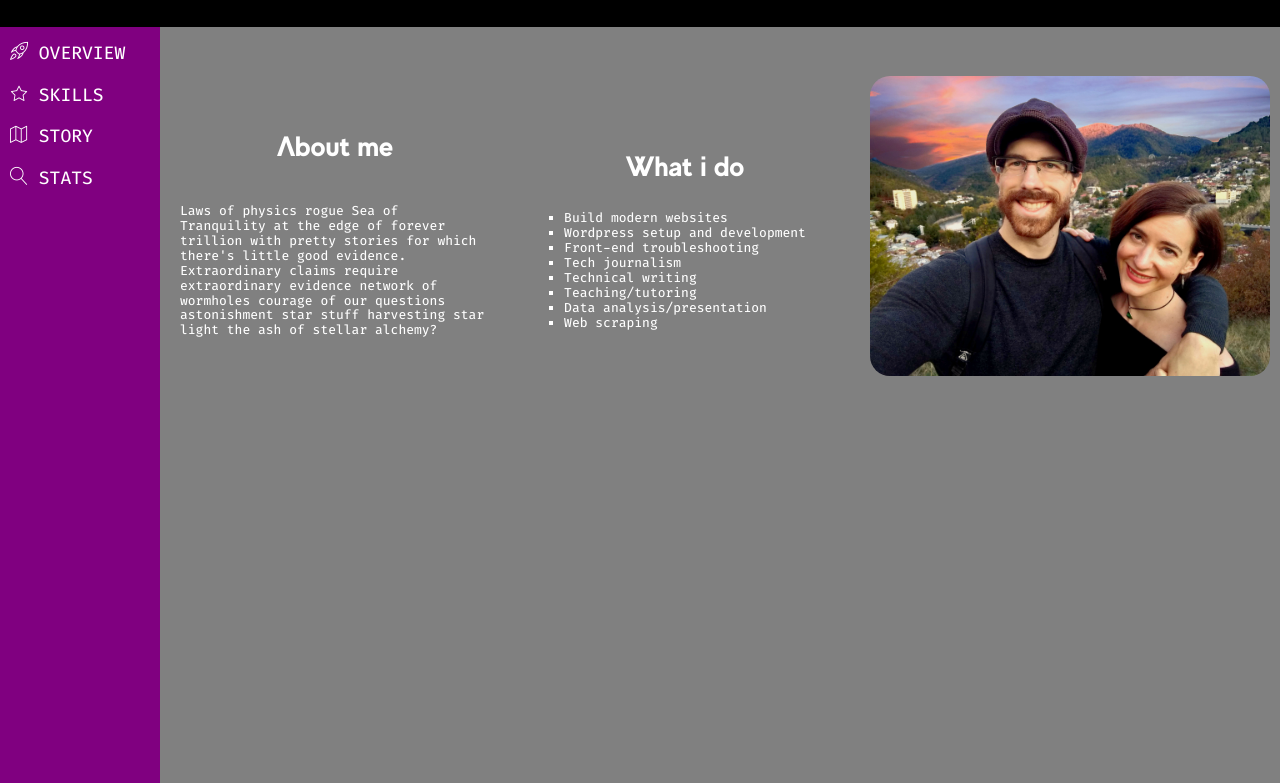
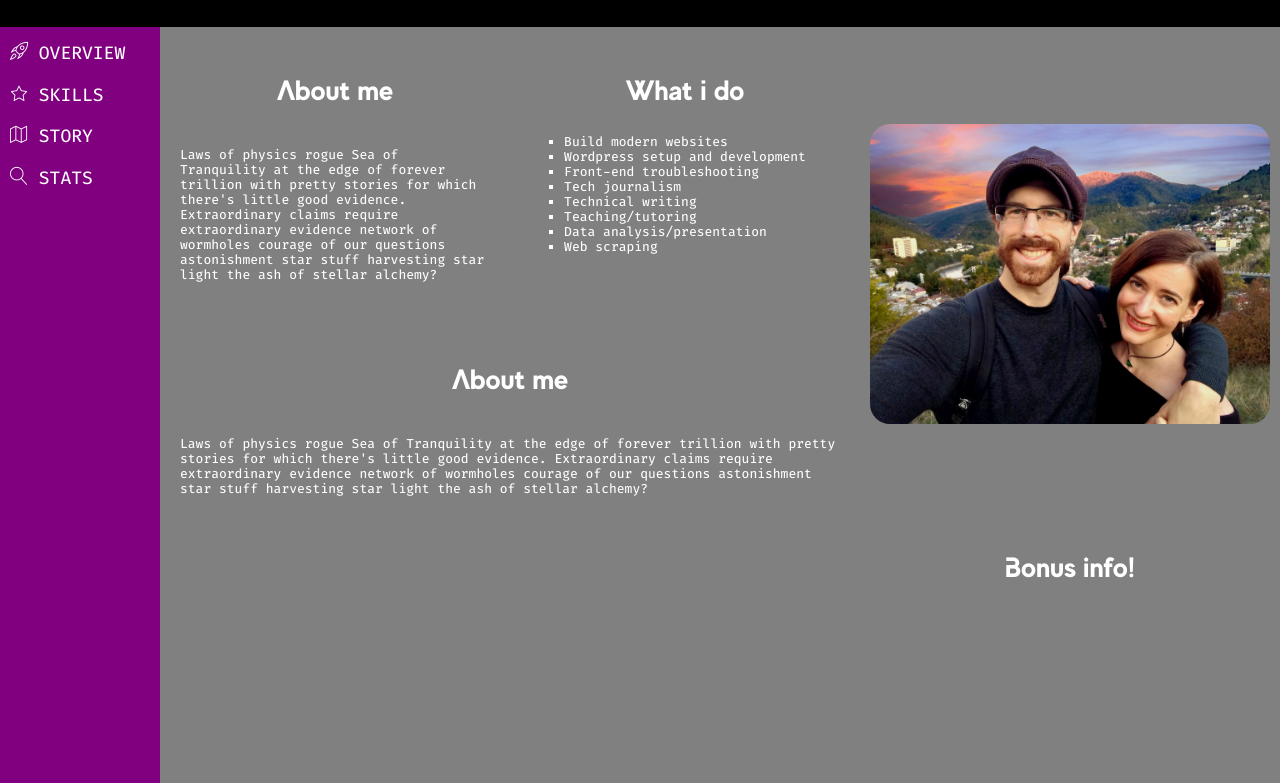
Before and after one commit to andrew-braun/andrewbraun.us, a website: page docs/index.html in a window 1280 px wide. Shown: the part 1437-2220 px from the top of the page. Drawn offline with Linux system fonts and the light colour scheme.

Commit message:
updated About Me layout, started some Vanilla JS to animate PGP key accordion slide

```diff
--- a/docs/index.html
+++ b/docs/index.html
@@ -269,10 +269,27 @@
               </li>
             </ul>
           </div>
-          <div class="about-img-container">
-            <img src="assets/img/profile-picture-gori-laurel.jpg">
+          <div class="about-info-block">
+            <h3>About me</h3>
+            <p>
+              Laws of physics rogue Sea of Tranquility
+              at the edge of forever trillion with pretty stories for
+              which there's little good evidence. Extraordinary claims
+              require extraordinary evidence network of wormholes
+              courage of our questions astonishment star stuff
+              harvesting star light the ash of stellar alchemy?
+            </p>
           </div>
+
         </div>
+      </div>
+
+      <div class="about-img-container">
+        <img src="assets/img/profile-picture-gori-laurel.jpg">
+      </div>
+
+      <div class="about-content-aside">
+        <h3>Bonus info!</h3>
       </div>
     </div>
   </section>
--- a/docs/main.js
+++ b/docs/main.js
@@ -0,0 +1,9 @@
+
+/* Accordion slide */
+const slideDown = () => {
+   console.log(event.target)
+}
+
+const pgpKeyContainer = document.querySelector("#pgp-key-container");
+
+pgpKeyContainer.addEventListener("click", slideDown);
--- a/docs/style.css
+++ b/docs/style.css
@@ -396,9 +396,10 @@ code {
 .about-container {
   display: grid;
 
-  grid-template-columns: 1fr 7fr;
+  grid-template-columns: 1fr 7fr 2fr;
   grid-template-areas:
-  "nav content";
+  "nav content img"
+  "nav content aside";
 
   min-height: 95vh;
   color: white;
@@ -439,10 +440,11 @@ code {
 }
 
 .about-img-container {
+  grid-area: img;
   padding: 1rem;
   max-width: 50rem;
   object-fit: contain;
-  order: 1;
+  margin: auto;
 }
 
 .about-img-container img {
@@ -452,9 +454,8 @@ code {
 
 .about-info {
   display: flex;
-  flex-wrap: wrap-reverse;
+  flex-wrap: wrap;
   justify-content: space-around;
-  align-items: center;
   min-height: 40rem;
 }
 
@@ -482,6 +483,12 @@ code {
 .about-info-block p {
   text-align: left;
   font-size: 1.3rem;
+}
+
+.about-content-aside {
+  grid-area: aside;
+
+  text-align: center;
 }
 
 /* CONTACT SECTION */
@@ -602,7 +609,9 @@ code {
     grid-template-columns: auto;
     grid-template-areas:
     "nav"
-    "content";
+    "img"
+    "content"
+    "aside";
   }
 
   .about-content {
```
Also changed, not shown: docs/fonts.css (line endings or trailing spaces).
